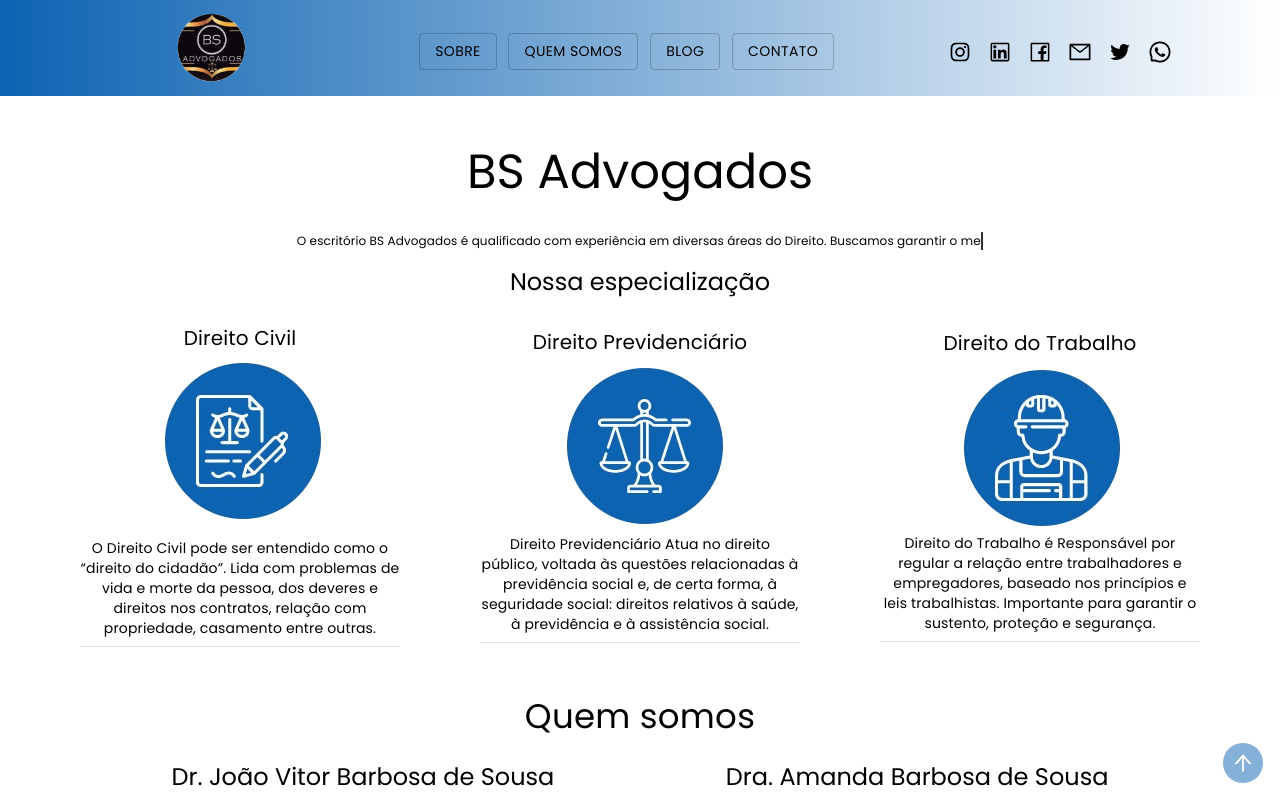
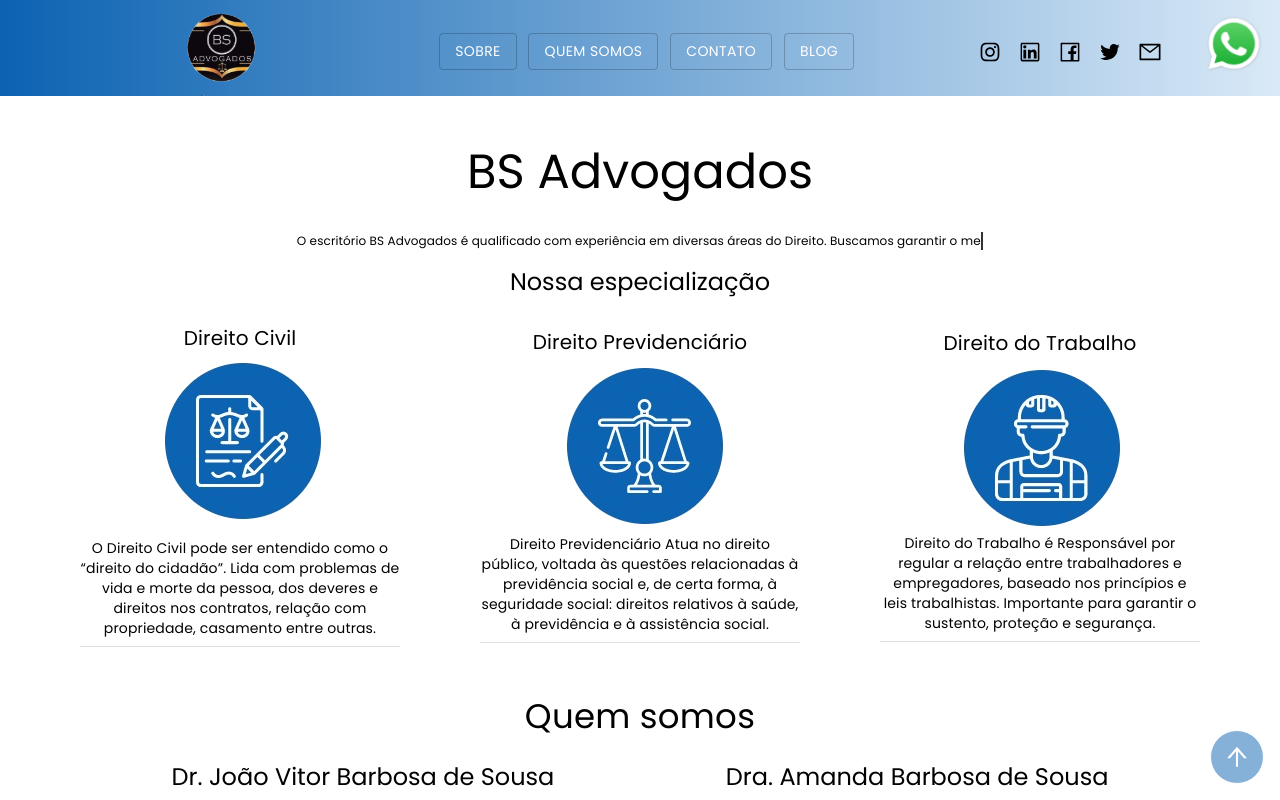
Before and after one commit to kelvinteixeira/BS-Advogados, a React (Vite) app: page / in a window 1280 px wide. Shown: the top 800 px of the page. Built offline with nearby package versions, Linux system fonts and the light colour scheme.

Commit message:
refactor: delete function socialMEdiaLink e added href atribute to iconButton

```diff
--- a/src/Components/Header/Header.styles.ts
+++ b/src/Components/Header/Header.styles.ts
@@ -4,12 +4,13 @@ import { Box } from '@mui/material';
 
 export const Container = styled(Box)`
 background: #0C63B2;
-background: linear-gradient(to right, #0C63B2, #fff);
+background: linear-gradient(to right, #0C63B2,#d9e9f7);
 height: 6rem;
 `;
 
 export const StyledButton = styled(Button)`
   border: .1rem solid #00000035;
+  color: #fff;
 
   :hover {
     border:  .1rem solid #ffffff90;
@@ -39,6 +40,15 @@ export const StyledIconButton = styled(IconButton)`
     border: 1px solid #0C63B2;
     color: #000;
   }
+`;
 
+export const WhatsappButton = styled(Button)`
+  position: fixed;
+  top: 0;
+  right: 0;
+  margin: .5rem;
+`;
 
+export const WhatsAppImage = styled.img`
+  width: 60px;
 `;
--- a/src/Components/Header/Header.tsx
+++ b/src/Components/Header/Header.tsx
@@ -1,6 +1,8 @@
-import React from "react";
-import { Grid, IconButton, Tooltip } from "@mui/material";
+import React, { useState } from "react";
+import { Alert, Grid, IconButton, Snackbar, Tooltip } from "@mui/material";
+import ErrorOutlineIcon from "@mui/icons-material/ErrorOutline";
 import { animateScroll as scroll } from "react-scroll";
+import WhatappImage from "../../Assets/WhatsApp.svg.webp";
 import {
   AiOutlineLinkedin,
   AiOutlineInstagram,
@@ -14,47 +16,7 @@ import * as Styled from "./Header.styles";
 import Logo from "../../Assets/logo.svg";
 
 export function Header() {
-  function socialMediaLink(value: string) {
-    switch (value) {
-      case "instagram":
-        window.open("https://www.instagram.com/bsadvogadoss/", "_blank");
-        break;
-      case "facebook":
-        window.open("https://www.instagram.com/bsadvogadoss/", "_blank");
-        break;
-      case "linkedin":
-        window.open("https://www.instagram.com/bsadvogadoss/", "_blank");
-        break;
-      case "whatsapp":
-        window.open(
-          "https://api.whatsapp.com/send?phone=5583998453749",
-          "_blank"
-        );
-        break;
-      case "email":
-        window.open("barbosadesousadvogados@gmail.com", "_blank");
-        break;
-      default:
-        window.alert("Rede social não existente");
-    }
-  }
-
-  function scrollTo(direction: string) {
-    switch (direction) {
-      case "top":
-        scroll.scrollTo(0);
-        break;
-      case "about":
-        scroll.scrollTo(130);
-        break;
-      case "whoWeAre":
-        scroll.scrollTo(750);
-        break;
-      case "contact":
-        scroll.scrollTo(1100);
-        break;
-    }
-  }
+  const [showSnackBar, setShowSnackBar] = useState(false);
 
   return (
     <Styled.Container>
@@ -68,7 +30,7 @@ export function Header() {
             <Styled.StyledButton
               variant="outlined"
               color="inherit"
-              onClick={() => scrollTo("about")}
+              onClick={() => scroll.scrollTo(130)}
             >
               Sobre
             </Styled.StyledButton>
@@ -76,7 +38,7 @@ export function Header() {
             <Styled.StyledButton
               variant="outlined"
               color="inherit"
-              onClick={() => scrollTo("whoWeAre")}
+              onClick={() => scroll.scrollTo(650)}
             >
               Quem somos
             </Styled.StyledButton>
@@ -84,68 +46,88 @@ export function Header() {
             <Styled.StyledButton
               variant="outlined"
               color="inherit"
-              onClick={() => scrollTo("blog")}
+              onClick={() => scroll.scrollTo(1250)}
             >
-              Blog
+              Contato
             </Styled.StyledButton>
 
             <Styled.StyledButton
               variant="outlined"
               color="inherit"
-              onClick={() => scrollTo("contact")}
+              onClick={() => setShowSnackBar(true)}
             >
-              Contato
+              Blog
             </Styled.StyledButton>
           </Grid>
         </Grid>
 
         <Grid item>
           <IconButton
-            onClick={() => socialMediaLink("instagram")}
+            href="https://www.instagram.com/bsadvogadoss/"
+            target="_blank"
             aria-label="instagram"
           >
             <AiOutlineInstagram color="#000" />
           </IconButton>
+          <Tooltip title="Em desenvolvimento">
+            <IconButton aria-label="linkedin">
+              <AiOutlineLinkedin color="#000" />
+            </IconButton>
+          </Tooltip>
+
+          <Tooltip title="Em desenvolvimento">
+            <IconButton aria-label="facebook">
+              <AiOutlineFacebook color="#000" />
+            </IconButton>
+          </Tooltip>
+
+          <Tooltip title="Em desenvolvimento">
+            <IconButton aria-label="twitter">
+              <AiOutlineTwitter color="#000" />
+            </IconButton>
+          </Tooltip>
           <IconButton
-            onClick={() => socialMediaLink("linkedin")}
-            aria-label="linkedin"
-          >
-            <AiOutlineLinkedin color="#000" />
-          </IconButton>
-          <IconButton
-            onClick={() => socialMediaLink("facebook")}
-            aria-label="facebook"
-          >
-            <AiOutlineFacebook color="#000" />
-          </IconButton>
-          <IconButton
-            onClick={() => socialMediaLink("email")}
+            onClick={() =>
+              window.open("mailto:barbosadesousadvogados@gmail.com")
+            }
             aria-label="email"
           >
             <AiOutlineMail color="#000" />
-          </IconButton>
-          <IconButton
-            onClick={() => socialMediaLink("whatsapp")}
-            aria-label="whatsapp"
-          >
-            <AiOutlineTwitter color="#000" />
-          </IconButton>
-          <IconButton
-            onClick={() => socialMediaLink("whatsapp")}
-            aria-label="whatsapp"
-          >
-            <AiOutlineWhatsApp color="#000" />
           </IconButton>
         </Grid>
       </Grid>
       <Tooltip title="Para o topo">
         <Styled.StyledIconButton
           color="inherit"
-          onClick={() => scrollTo("top")}
+          onClick={() => scroll.scrollTo(0)}
+          size="large"
         >
           <AiOutlineArrowUp />
         </Styled.StyledIconButton>
       </Tooltip>
+
+      <Tooltip title="Fale conosco">
+        <Styled.WhatsappButton
+          onClick={() =>
+            window.open(
+              "https://api.whatsapp.com/send?phone=5583998453749",
+              "_blank"
+            )
+          }
+        >
+          <Styled.WhatsAppImage src={WhatappImage} alt="whatsapp logo" />
+        </Styled.WhatsappButton>
+      </Tooltip>
+
+      <Snackbar
+        open={showSnackBar}
+        autoHideDuration={5000}
+        onClose={() => setShowSnackBar(false)}
+      >
+        <Alert severity="error" variant="filled">
+          Desculpe o blog se encontra em construção!
+        </Alert>
+      </Snackbar>
     </Styled.Container>
   );
 }
```
